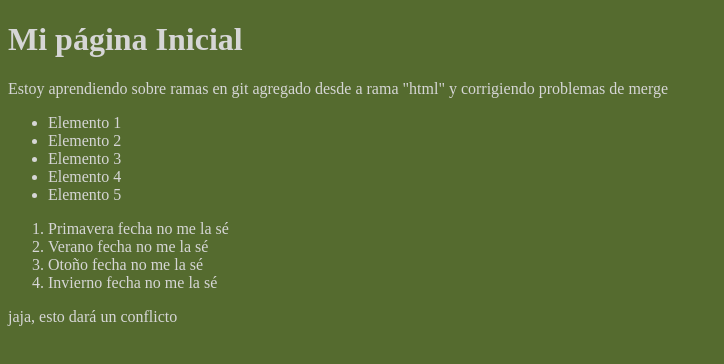
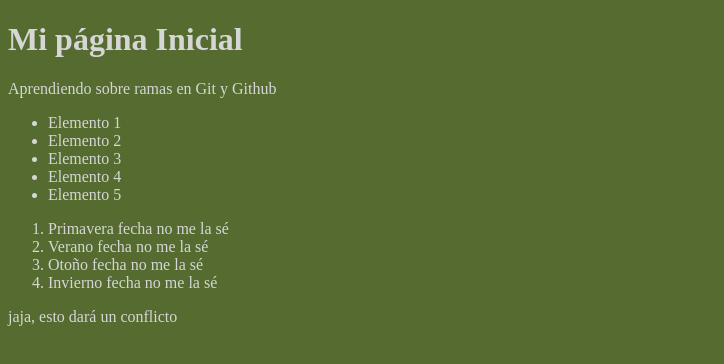
Before and after one commit to immanuel448/cursoMircha, a plain HTML site: page index.html in a window 1280 px wide. Shown: the whole page, without its empty margins (0-724 px from the left). Drawn offline with Linux system fonts and the light colour scheme.

Commit message:
último marrtes 20

```diff
--- a/index.html
+++ b/index.html
@@ -8,9 +8,7 @@
 </head>
 <body>
     <h1>Mi página Inicial</h1>
-    <p>Estoy aprendiendo sobre ramas en git
-    agregado desde a rama "html" y corrigiendo problemas de merge
-    </p>
+    <p>Aprendiendo sobre ramas en Git y Github</p>
 
     <ul>
         <li>Elemento 1</li>
```
